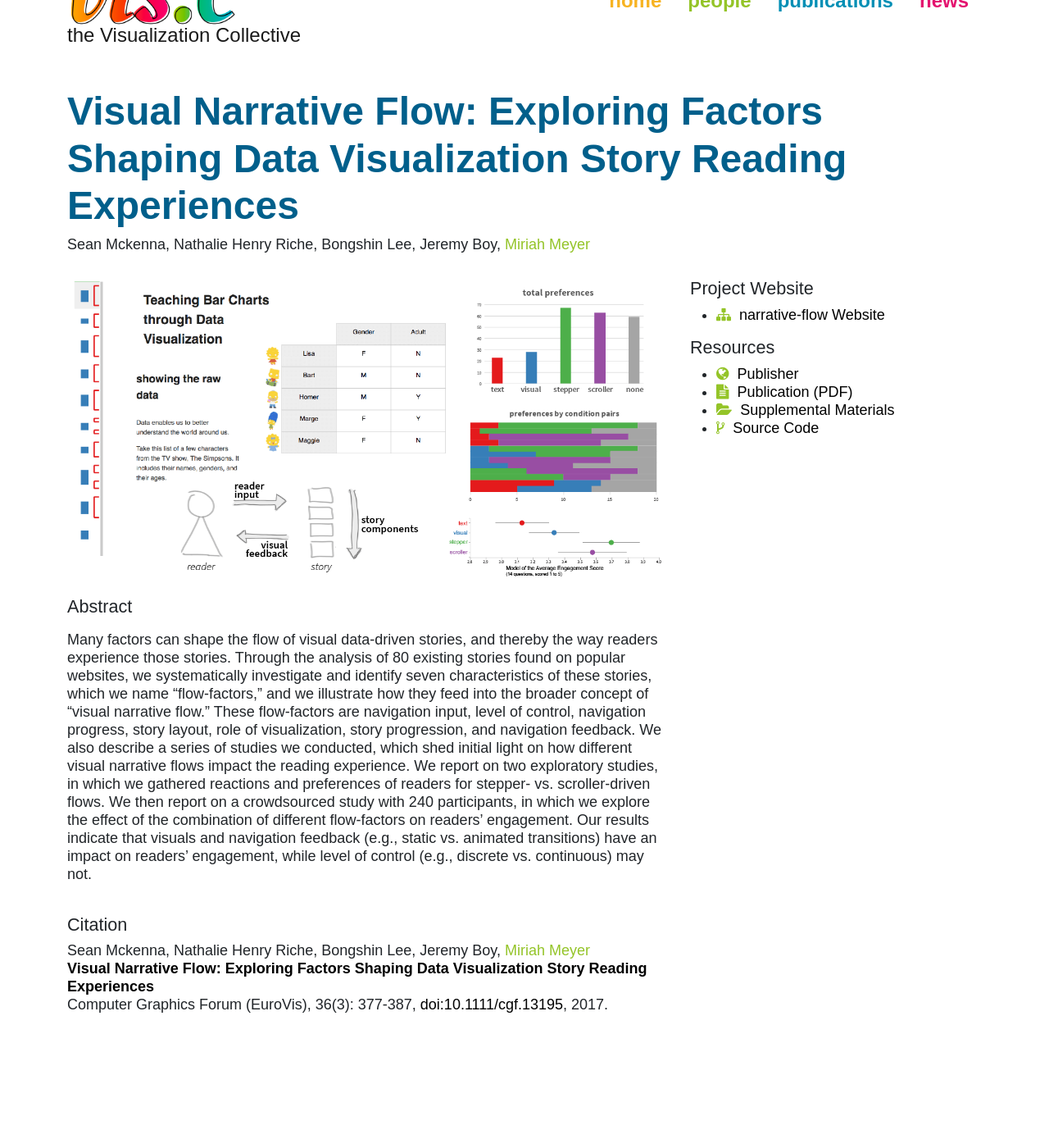
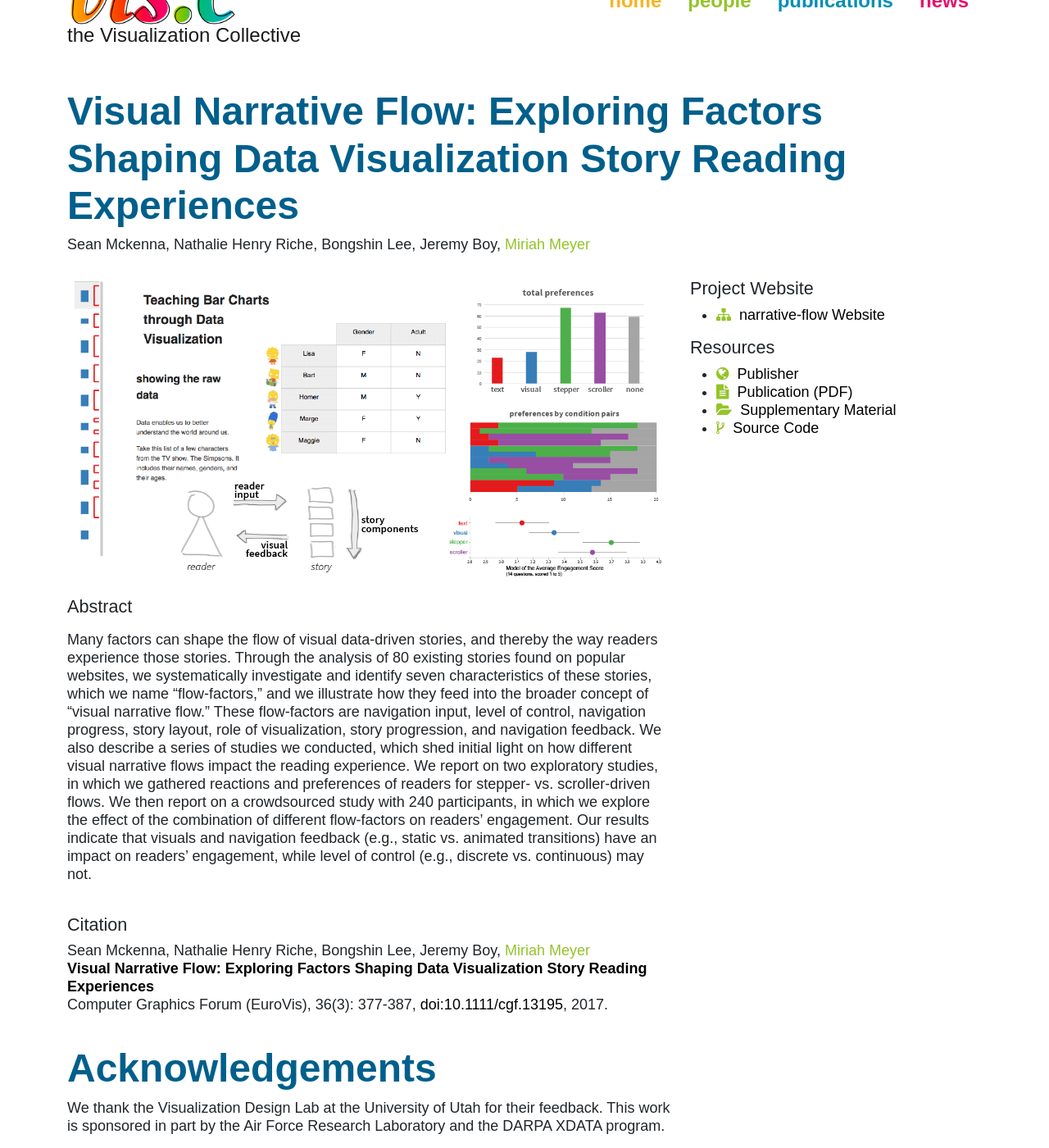
Before and after one commit to visidlab/visidlab.github.io, a Jekyll site: the page built from _publications/2017_eurovis_narrative-flow.md, in a window 1280 px wide and 1400 px high, scrolled down 81 px. Shown: the whole window at 82% size. Built offline with Jekyll 4.4.1, drawn with Linux system fonts in a browser that asks for light colours; some web fonts are replaced; before the commit the page ends 1355 px from its top, so only the background shows below that.

Commit message:
Update 2017_eurovis_narrative-flow.md

```diff
--- a/_publications/2017_eurovis_narrative-flow.md
+++ b/_publications/2017_eurovis_narrative-flow.md
@@ -29,14 +29,18 @@
 
 external-project: http://mckennapsean.com/projects/narrative-flow/
 
-pdf: 2017_eurovis_narrative-flow.pdf
+pdf: https://sci.utah.edu/~vdl/papers/2017_eurovis_narrative-flow.pdf
 code: https://github.com/narrative-flow/narrative-flow.github.io
 
-supplements:
-- name: Supplemental Materials
-  abslink: https://narrative-flow.github.io/
+supplement: https://narrative-flow.github.io/
 
 abstract: "
 <p>Many factors can shape the flow of visual data-driven stories, and thereby the way readers experience those stories. Through the analysis of 80 existing stories found on popular websites, we systematically investigate and identify seven characteristics of these stories, which we name “flow-factors,” and we illustrate how they feed into the broader concept of “visual narrative flow.” These flow-factors are navigation input, level of control, navigation progress, story layout, role of visualization, story progression, and navigation feedback. We also describe a series of studies we conducted, which shed initial light on how different visual narrative flows impact the reading experience. We report on two exploratory studies, in which we gathered reactions and preferences of readers for stepper- vs. scroller-driven flows. We then report on a crowdsourced study with 240 participants, in which we explore the effect of the combination of different flow-factors on readers’ engagement. Our results indicate that visuals and navigation feedback (e.g., static vs. animated transitions) have an impact on readers’ engagement, while level of control (e.g., discrete vs. continuous) may not.</p>"
 
 ---
+
+# Acknowledgements
+
+We thank the Visualization Design Lab at the University of Utah
+for their feedback. This work is sponsored in part by the Air Force
+Research Laboratory and the DARPA XDATA program.
```
